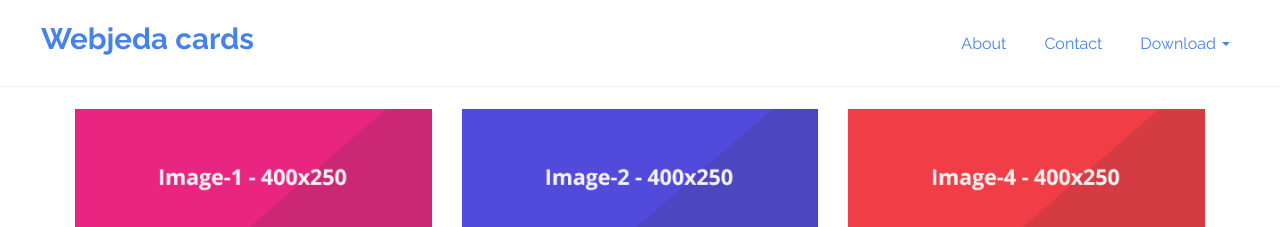
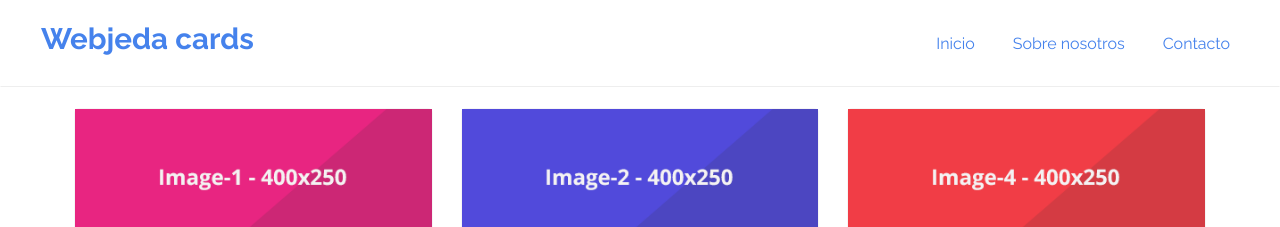
Before and after one commit to Lucas68747/buscotrabajoargentina.github.io, a Jekyll site: the page built from index.html, in a window 1280 px wide. Shown: the top 227 px of the page. Built offline with Jekyll 4.4.1, drawn with Linux system fonts in a browser that asks for light colours; the list of posts is cut into pages by our own code.

Commit message:
Add files via upload

```diff
--- a/_includes/header.html
+++ b/_includes/header.html
@@ -1,4 +1,6 @@
 <header class="site-header">
+
+
 <nav class="navbar navbar-default">
   <div class="container-fluid">
     <!-- Brand and toggle get grouped for better mobile display -->
@@ -9,22 +11,18 @@
         <span class="icon-bar"></span>
         <span class="icon-bar"></span>
       </button>
-      <a class="navbar-brand" href="{{site.baseurl}}/">{{site.title}}</a>
+
+        <a class="navbar-brand" href="{{site.baseurl}}/">{{site.title}}</a>
     </div>
 
     <!-- Collect the nav links, forms, and other content for toggling -->
     <div class="collapse navbar-collapse " id="bs-example-navbar-collapse-1">
             <ul class="nav navbar-nav navbar-right">
-        <li><a href="{{site.baseurl}}/about/">About</a></li>
-        <li><a href="{{site.baseurl}}/contact/">Contact</a></li>
-        <li class="dropdown">
-          <a href="#" class="dropdown-toggle" data-toggle="dropdown" role="button" aria-haspopup="true" aria-expanded="false">Download <span class="caret"></span></a>
-          <ul class="dropdown-menu">
-            <li><a target="_blank" href="https://github.com/sharu725/cards">Project</a></li>
-            <li><a href="https://github.com/sharu725/cards/archive/master.zip">Download</a></li>
-            <li role="separator" class="divider"></li>
-            <li><a target="_blank" href="https://jekyll-themes.com">More Themes</a></li>
-          </ul>
+        <li><a href="{{site.baseurl}}/index.html/">Inicio</a></li>
+        <li><a href="{{site.baseurl}}/sobre-nosotros/">Sobre nosotros</a></li>
+        <li><a href="{{site.baseurl}}/contacto/">Contacto</a></li>
+
+        </ul>
         </li>
       </ul>
     </div><!-- /.navbar-collapse -->
```
